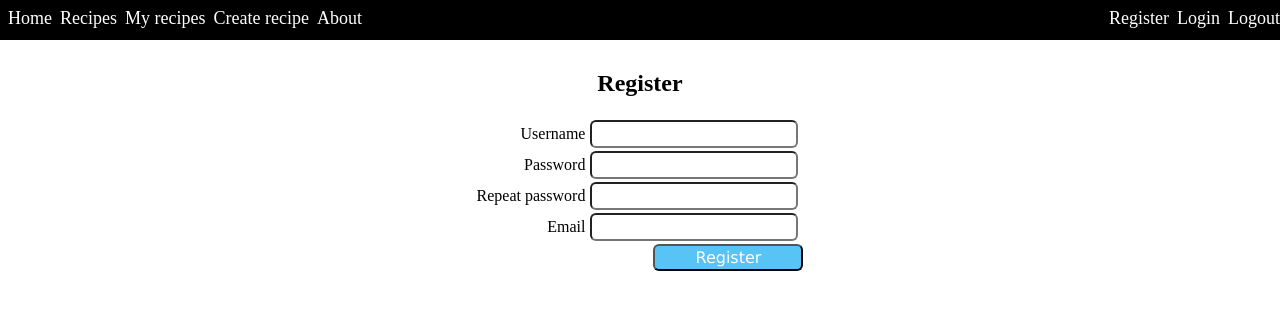
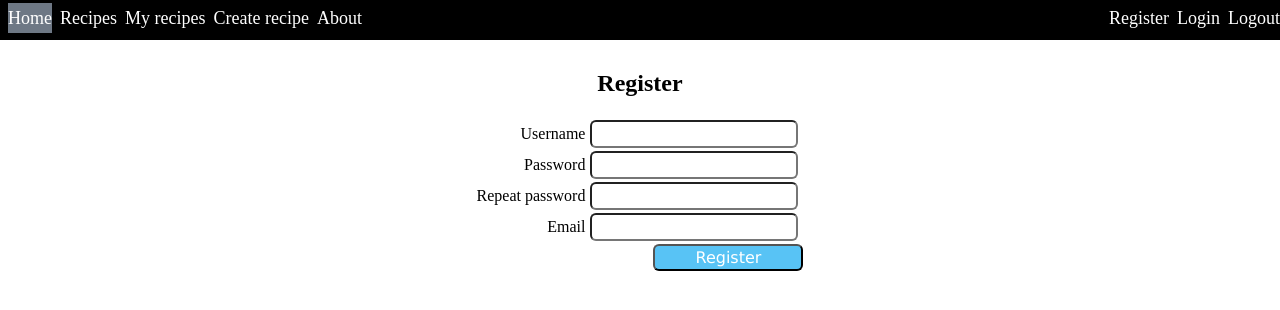
Before and after one commit to lozanov95/CookingAppFrontendReactJS, a React (Create React App) app: page / in a window 1280 px wide. In both pictures the pointer is over the link "Home". Shown: the top 310 px of the page. Built offline with nearby package versions, Linux system fonts and the light colour scheme.

Commit message:
added hover style to the nav

```diff
--- a/src/style/nav.css
+++ b/src/style/nav.css
@@ -22,3 +22,7 @@ nav > div > a{
     color: white;
     font-size: 18px;
 }
+nav > div > a:hover{
+    background-color: rgb(110, 120, 133);
+    padding: 5px 0px 5px 0px;
+}
```
